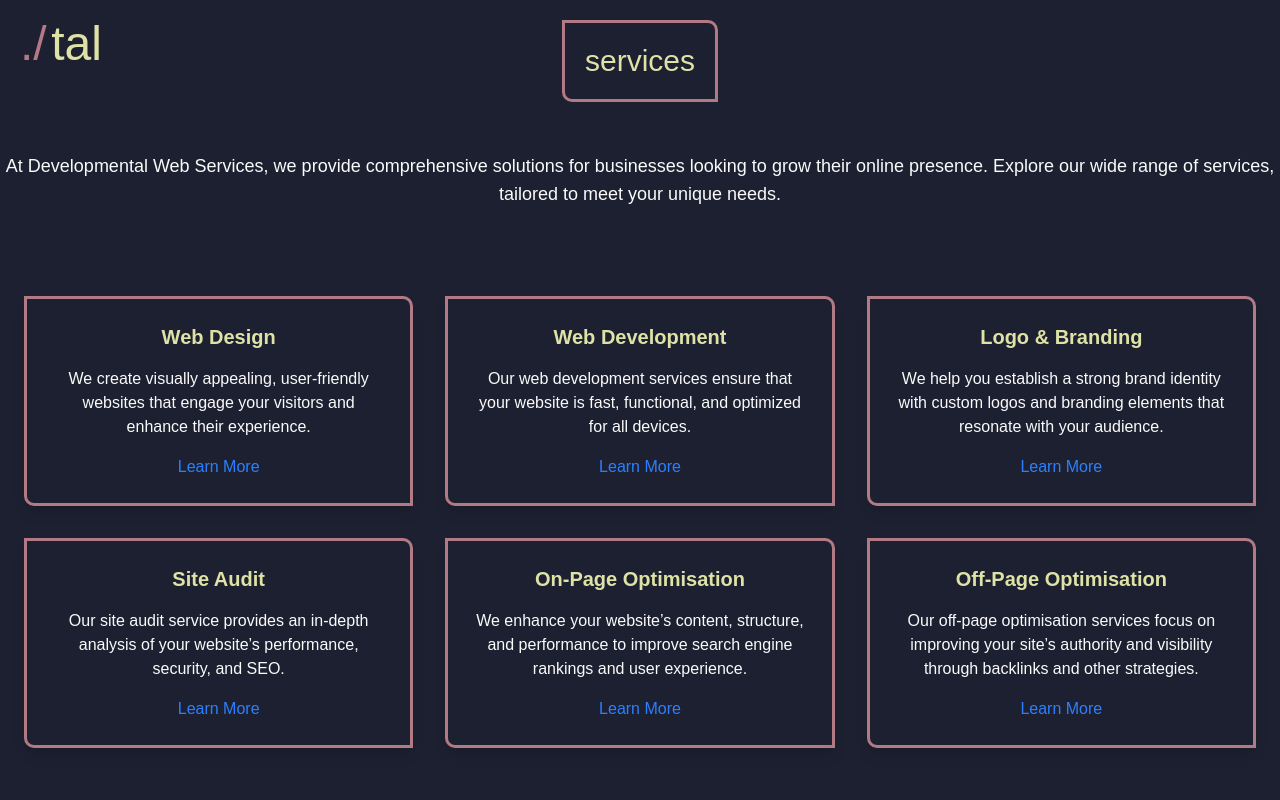
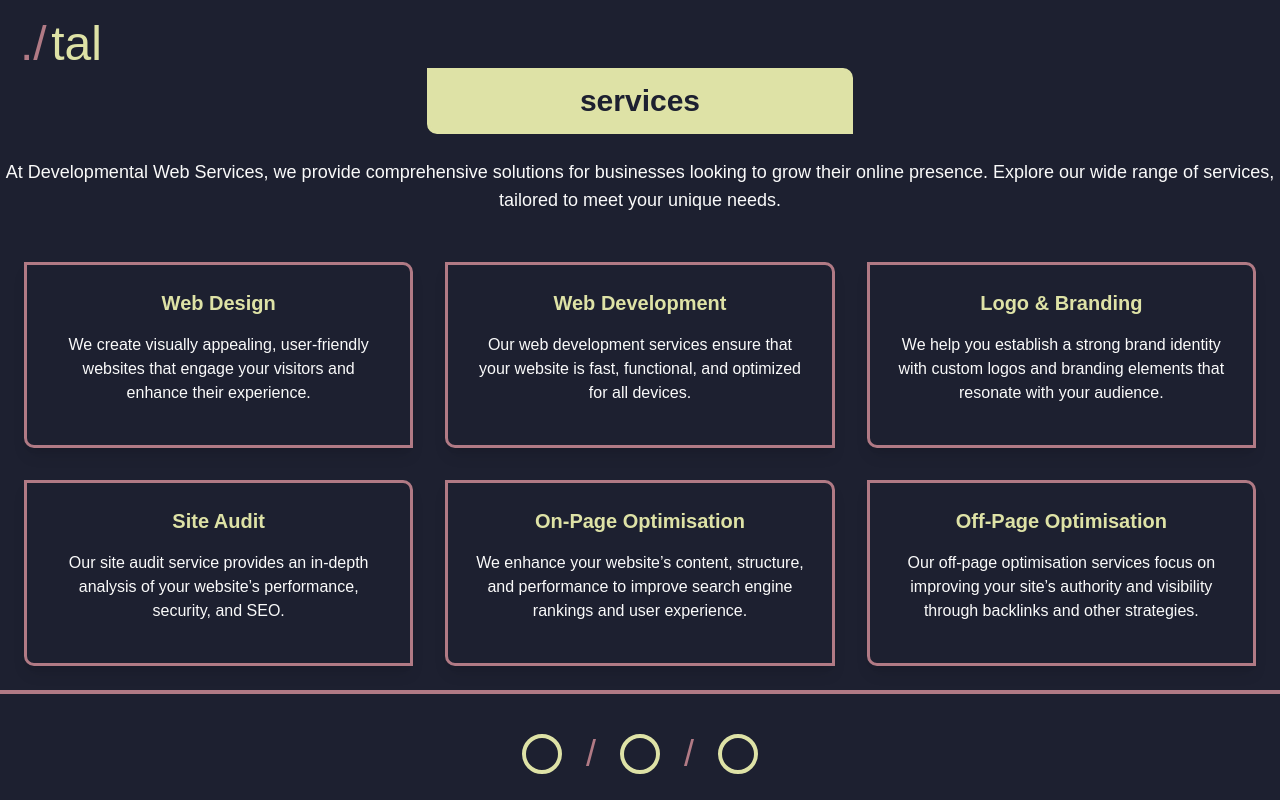
Before and after one commit to taloncodes/developmental, a SvelteKit app: page /services in a window 1280 px wide. Shown: the top 800 px of the page. Built offline with nearby package versions, Linux system fonts and the light colour scheme; a web font is replaced by a local one.

Commit message:
finetune styles and layout

```diff
--- a/src/app.scss
+++ b/src/app.scss
@@ -38,3 +38,10 @@ body {
     border-top-left-radius: 0;
     border-bottom-right-radius: 0;
 }
+
+.sharp-corners-yellow {
+    border: $primary-accent solid 3px;
+    border-radius: 10px;
+    border-top-left-radius: 0;
+    border-bottom-right-radius: 0;
+}
--- a/src/components/Header.svelte
+++ b/src/components/Header.svelte
@@ -1,5 +1,5 @@
 <header>
-    <div class="p-5">
+    <div class="p-5 pb-0">
         <a href="/">
             <h1 class="text-5xl flex items-center justify-center">
                 <span class="text-accent-two">.</span>
--- a/src/components/SecondaryHeader.svelte
+++ b/src/components/SecondaryHeader.svelte
@@ -3,20 +3,11 @@
 </script>
 
 <header>
-    <div class="p-5 flex justify-between">
+    <div class="p-5 pb-5 md:pb-0 flex justify-between items-center">
         <a href="/" class="">
-            <span class="text-5xl text-accent-two">./</span>
-            <span class="text-5xl text-accent-one">tal</span>
+            <span class="text-3xl md:text-5xl text-accent-two">./</span>
+            <span class="text-3xl md:text-5xl text-accent-one">tal</span>
         </a>
-        <div class="absolute left-1/2 transform -translate-x-1/2">
-            {#if $page.url.pathname === '/services'}
-            <div class="sharp-corners p-5 text-3xl text-accent-one">services</div>
-            {:else if $page.url.pathname === '/portfolio'}
-            <div class="sharp-corners p-5 text-3xl text-accent-one">portfolio</div>
-            {:else if $page.url.pathname === '/about'}
-            <div class="sharp-corners p-5 text-3xl text-accent-one">about</div>
-            {/if}
-        </div>
 
     </div>
 </header>
--- a/src/routes/+layout.svelte
+++ b/src/routes/+layout.svelte
@@ -15,16 +15,21 @@
 
 <div class="flex flex-col min-h-screen justify-between">
 
-	{#if $page.url.pathname === '/'}
+{#if $page.url.pathname === '/'}
 	<Header />
-  	{:else}
+{:else}
 	<SecondaryHeader />
-  	{/if}
+{/if}
 
-
-<main>
+{#if $page.url.pathname === "/"}
+<main class="flex-grow flex flex-col justify-center">
 	{@render children()}
 </main>
+{:else}
+<main class="flex-grow">
+	{@render children()}
+</main>
+{/if}
 
 <Footer />
 </div>
--- a/src/routes/+page.svelte
+++ b/src/routes/+page.svelte
@@ -4,13 +4,13 @@
 
 <div class="home-nav flex flex-col gap-5 p-10 justify-center items-center">
     <button on:click={() => goto('/about')} class="home-nav-button text-dark mbg-yellow p-4">
-        about
+        <strong>about</strong>
     </button>
     <button on:click={() => goto('/portfolio')} class="home-nav-button text-dark mbg-yellow p-4">
-        portfolio
+        <strong>portfolio</strong>
     </button>
     <button on:click={() => goto('/services')} class="home-nav-button text-dark mbg-yellow p-4">
-        services
+        <strong>services</strong>
     </button>
 
 </div>
--- a/src/routes/about/+page.svelte
+++ b/src/routes/about/+page.svelte
@@ -2,6 +2,12 @@
     import '../../app.css';
     import '../../app.scss'
 </script>
+
+<section>
+
+    <div class="flex justify-center">
+        <div class="text-center sharp-corners-yellow p-3 w-3/4 md:w-1/3 mb-6 text-3xl text-dark mbg-yellow"><strong>about</strong></div>
+    </div>
 
     <div class="about_container p-10 sm:p-2 flex justify-center w-screen">
         <p class="w-9/10 md:w-1/2 sharp-corners p-5">
@@ -17,6 +23,8 @@ If you're looking for a web developer who understands your business and delivers
         </p>
     </div>
 
+</section>
+
 <style>
 
     p {
--- a/src/routes/portfolio/+page.svelte
+++ b/src/routes/portfolio/+page.svelte
@@ -0,0 +1,5 @@
+<section class="top-0">
+    <div class="flex justify-center">
+        <div class="text-center sharp-corners-yellow p-3 w-3/4 md:w-1/3 mb-6 text-3xl text-dark mbg-yellow"><strong>portfolio</strong></div>
+    </div>
+</section>
--- a/src/routes/services/+page.svelte
+++ b/src/routes/services/+page.svelte
@@ -3,9 +3,13 @@
     import '../../app.scss'
 </script>
 
-<section class="py-16">
+<section>
+    <div class="flex justify-center">
+        <div class="text-center sharp-corners-yellow p-3 w-3/4 md:w-1/3 mb-6 text-3xl text-dark mbg-yellow"><strong>services</strong></div>
+    </div>
+
     <div class="container mx-auto text-center">
-      <p class="mb-16 text-lg">
+      <p class="mb-6 text-lg">
         At Developmental Web Services, we provide comprehensive solutions for businesses looking to grow their online presence. Explore our wide range of services, tailored to meet your unique needs.
       </p>
 
@@ -16,7 +20,6 @@
           <p class="text-gray-600 mb-4">
             We create visually appealing, user-friendly websites that engage your visitors and enhance their experience.
           </p>
-          <a href="#" class="text-blue-500 hover:underline">Learn More</a>
         </div>
 
         <!-- Web Development Service -->
@@ -25,7 +28,6 @@
           <p class="text-gray-600 mb-4">
             Our web development services ensure that your website is fast, functional, and optimized for all devices.
           </p>
-          <a href="#" class="text-blue-500 hover:underline">Learn More</a>
         </div>
 
         <!-- Logo & Branding Service -->
@@ -34,7 +36,6 @@
           <p class="text-gray-600 mb-4">
             We help you establish a strong brand identity with custom logos and branding elements that resonate with your audience.
           </p>
-          <a href="#" class="text-blue-500 hover:underline">Learn More</a>
         </div>
 
         <!-- Site Audit Service -->
@@ -43,7 +44,6 @@
           <p class="text-gray-600 mb-4">
             Our site audit service provides an in-depth analysis of your website’s performance, security, and SEO.
           </p>
-          <a href="#" class="text-blue-500 hover:underline">Learn More</a>
         </div>
 
         <!-- On-page Optimisation Service -->
@@ -52,7 +52,6 @@
           <p class="text-gray-600 mb-4">
             We enhance your website’s content, structure, and performance to improve search engine rankings and user experience.
           </p>
-          <a href="#" class="text-blue-500 hover:underline">Learn More</a>
         </div>
 
         <!-- Off-page Optimisation Service -->
@@ -61,7 +60,6 @@
           <p class="text-gray-600 mb-4">
             Our off-page optimisation services focus on improving your site’s authority and visibility through backlinks and other strategies.
           </p>
-          <a href="#" class="text-blue-500 hover:underline">Learn More</a>
         </div>
       </div>
     </div>
```
Lines whose indentation alone changed are shown as unchanged.
